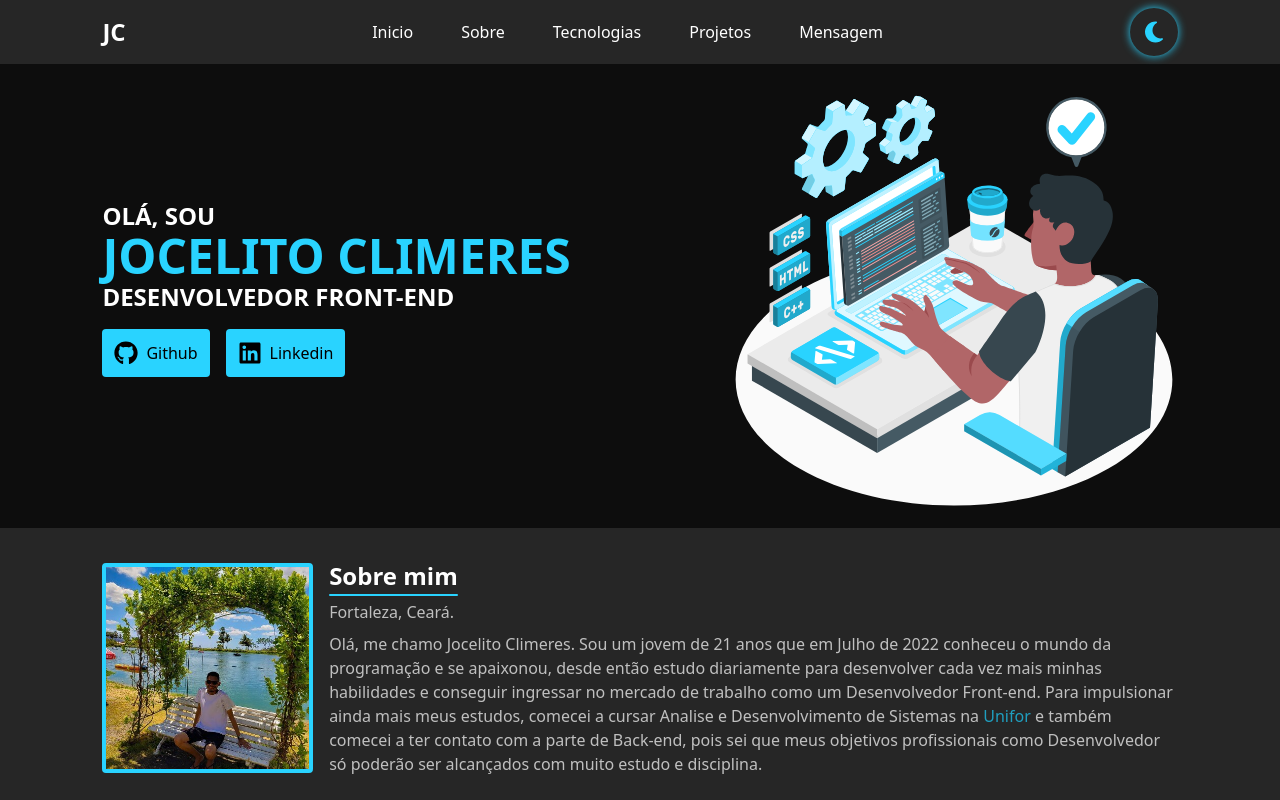
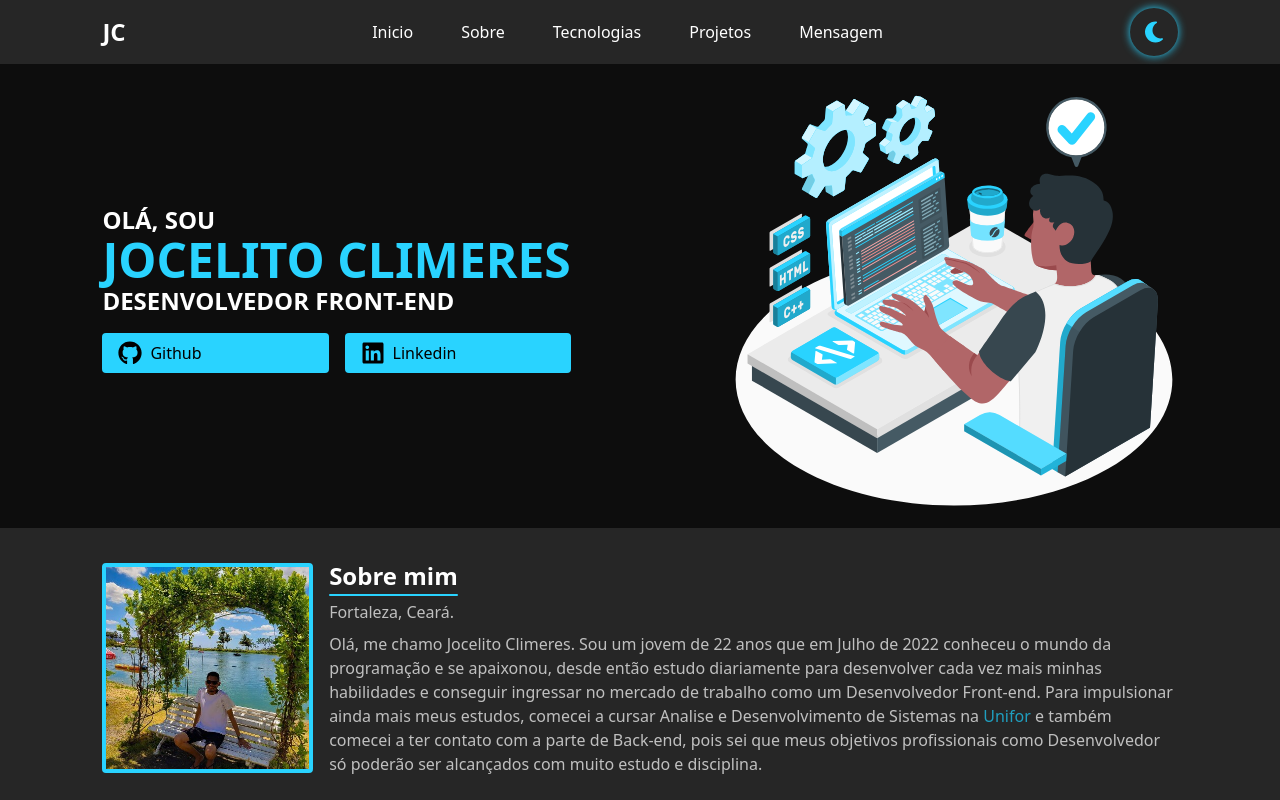
Before and after one commit to Jocelitoo/Portfolio, a React (Vite) app: page / in a window 1280 px wide. Shown: the top 800 px of the page. Built offline with nearby package versions, Linux system fonts and the light colour scheme.

Commit message:
improvements in header

```diff
--- a/src/components/Header/index.tsx
+++ b/src/components/Header/index.tsx
@@ -52,13 +52,14 @@ export function Header() {
       <p className="font-bold text-2xl">JC</p>
 
       <nav
-        className={`${showNavBar ? 'block' : 'hidden'} absolute top-full left-0 right-0 ${darkMode ? 'bg-dark2 ' : 'bg-light2'} lg:!block lg:relative`}
+        className={`absolute top-full left-0 right-0 origin-top transition-transform  duration-300 ${showNavBar ? 'scale-y-100' : 'scale-y-0'} ${darkMode ? 'bg-dark2 ' : 'bg-light2'} lg:!block lg:relative lg:scale-100`}
       >
         <ul className="flex flex-col lg:flex-row lg:gap-4">
           {links.map((link) => {
             return (
               <li
                 key={link.id}
+                onClick={() => setShowNavBar(false)}
                 className="text-center border-b border-black last:border-none lg:border-none"
               >
                 <a
--- a/src/components/homeSections/Banner/index.tsx
+++ b/src/components/homeSections/Banner/index.tsx
@@ -43,7 +43,7 @@ export function Banner() {
             href={'https://github.com/Jocelitoo'}
             target="_blank"
             aria-labelledby="Github"
-            className={`${buttonCSS(darkMode)} flex items-center gap-2`}
+            className={`${buttonCSS(darkMode)} w-fit flex items-center gap-2`}
           >
             <svg
               stroke="currentColor"
@@ -64,7 +64,7 @@ export function Banner() {
             href={'https://www.linkedin.com/in/jocelito-climeres-a19014247/'}
             target="_blank"
             aria-labelledby="Linkedin"
-            className={`${buttonCSS(darkMode)} flex items-center gap-2`}
+            className={`${buttonCSS(darkMode)} w-fit  flex items-center gap-2`}
           >
             <svg
               stroke="currentColor"
--- a/src/components/homeSections/Sobre/index.tsx
+++ b/src/components/homeSections/Sobre/index.tsx
@@ -38,7 +38,7 @@ export function Sobre() {
         <p className="brightness-75">Fortaleza, Ceará.</p>
 
         <p className="brightness-75">
-          Olá, me chamo Jocelito Climeres. Sou um jovem de 21 anos que em Julho
+          Olá, me chamo Jocelito Climeres. Sou um jovem de 22 anos que em Julho
           de 2022 conheceu o mundo da programação e se apaixonou, desde então
           estudo diariamente para desenvolver cada vez mais minhas habilidades e
           conseguir ingressar no mercado de trabalho como um Desenvolvedor
--- a/src/globalStyle/button-css.tsx
+++ b/src/globalStyle/button-css.tsx
@@ -1,3 +1,3 @@
 export const buttonCSS = (darkmode: boolean) => {
-  return `${darkmode ? 'bg-mainColorDark text-black' : 'bg-mainColorLight text-white'} p-3 rounded transition-all duration-500 hover:brightness-50`;
+  return `${darkmode ? 'bg-mainColorDark text-black' : 'bg-mainColorLight text-white'} px-4 py-2 rounded transition-all duration-500 w-full text-center hover:brightness-50`;
 };
```
